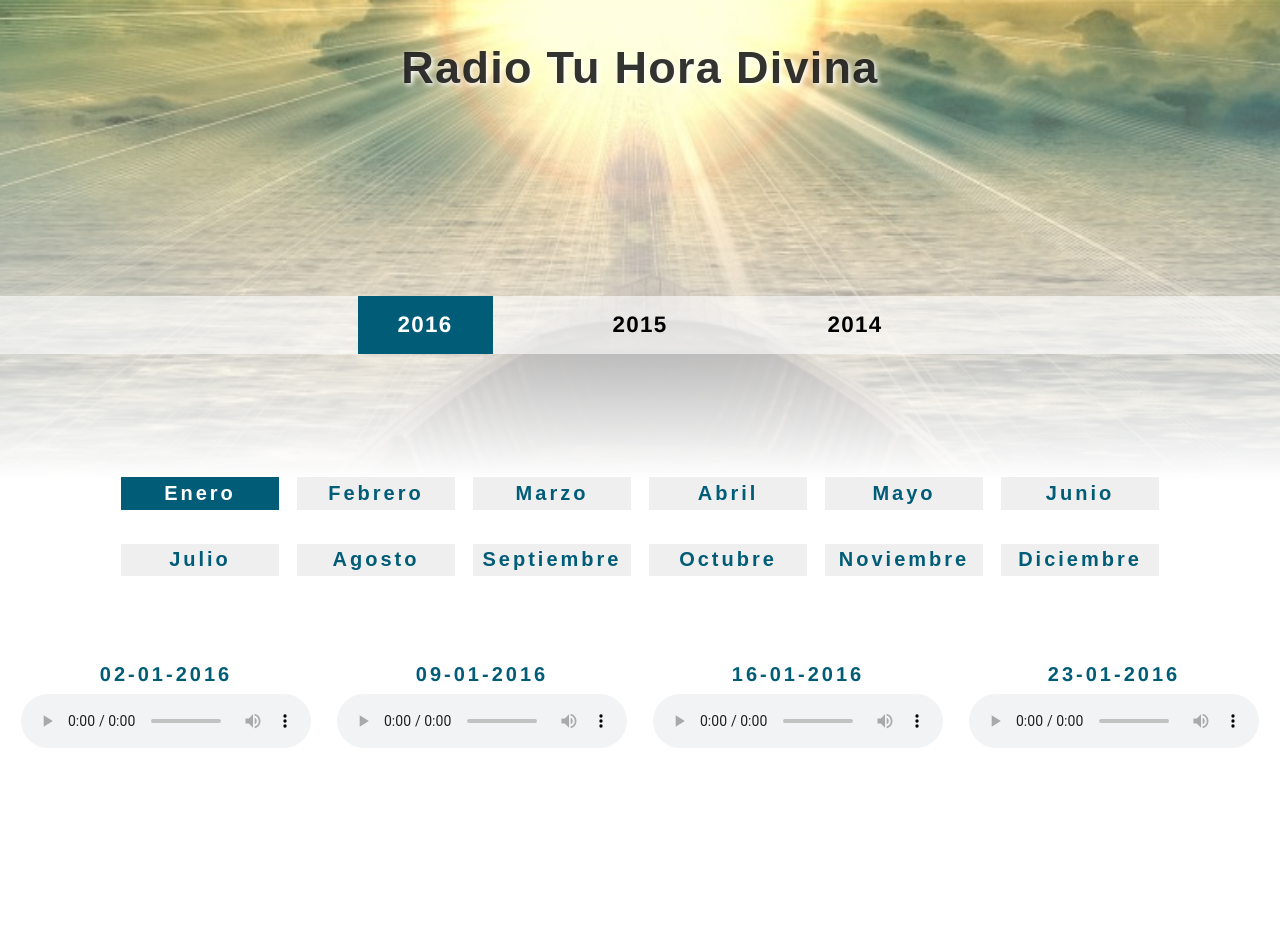
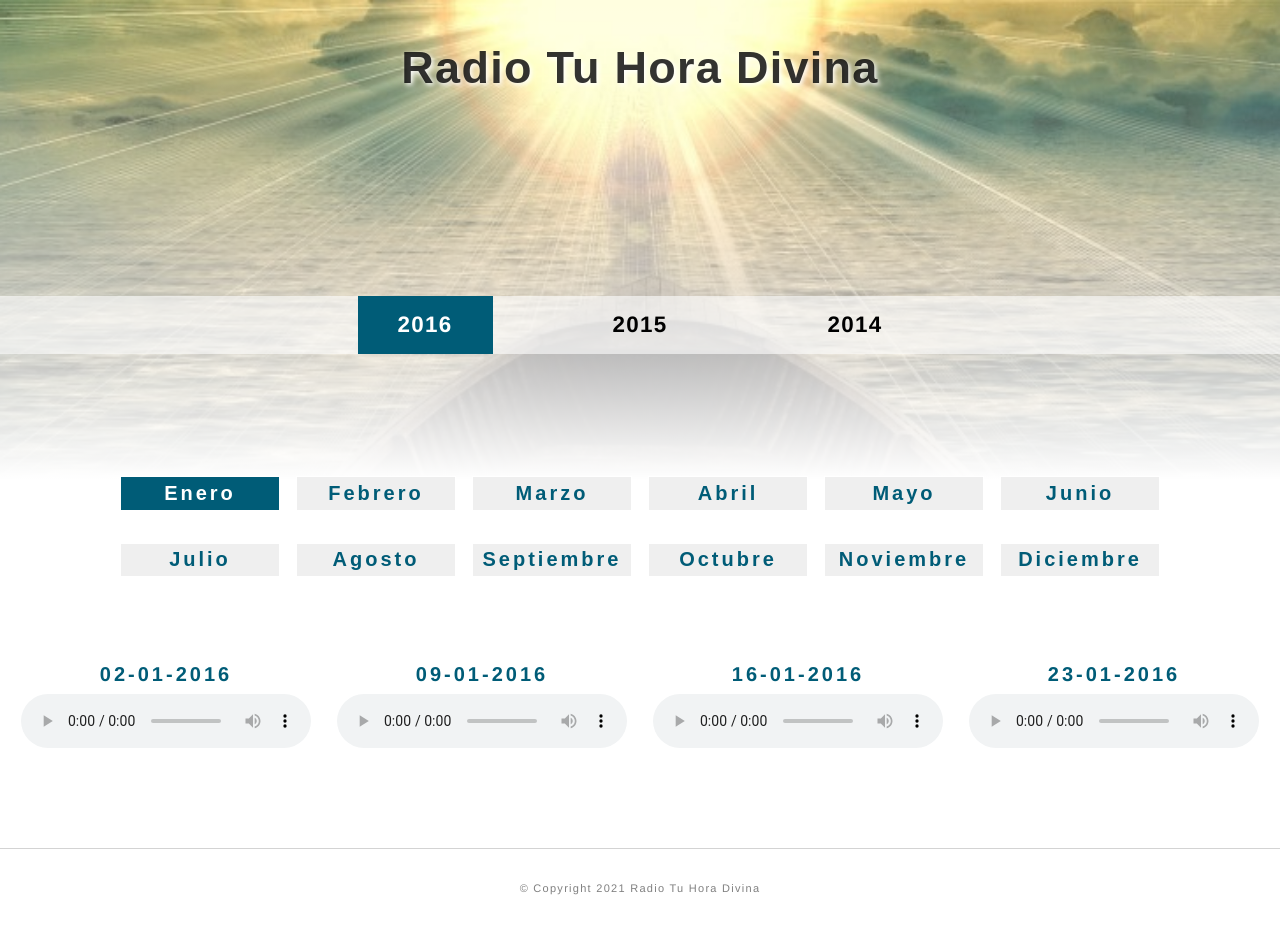
Before and after one commit to ari7946/radio-service, a React (Create React App) app in the folder tuhoradivina/: page / in a window 1280 px wide. Before the commit the page ends 848 px from the top, so only its background shows below. Built offline with nearby package versions, Linux system fonts and the light colour scheme.

Commit message:
Add stick footer and add copyright

```diff
--- a/tuhoradivina/src/App.js
+++ b/tuhoradivina/src/App.js
@@ -43,11 +43,10 @@ function App() {
   }
 
   return (
-    <>
+    <div className="main-container">
       <Header
         handleYear={handleYear}
       />
-      <div className="main-container">
       <Switch>
         <Route
           exact
@@ -66,9 +65,8 @@ function App() {
           )}
         />
       </Switch>
+      <Footer className="footer-content"/>
     </div>
-      {/* <Footer /> */}
-    </>
   );
 }
 
--- a/tuhoradivina/src/App.scss
+++ b/tuhoradivina/src/App.scss
@@ -1,6 +1,8 @@
-
 .main-container {
   margin: 0 auto;
+  display: flex;
+  flex-direction: column;
+  min-height: 100vh;
 
 //   @media all and (max-width: 800px) {
 //     margin: 0;
@@ -15,3 +17,7 @@
 // 	background-size: cover;
 //   min-height: 100vh; */
 }
+
+  .main-wrapper {
+    flex-grow: 1;
+  }
--- a/tuhoradivina/src/components/footer/footer.component.js
+++ b/tuhoradivina/src/components/footer/footer.component.js
@@ -3,9 +3,9 @@ import './footer.styles.scss';
 
 const Footer = () => {
   return (
-    <div>
-      <div className="footer"></div>
-    </div>
+    <footer className='footer'>
+      &copy; Copyright 2021 Radio Tu Hora Divina
+    </footer>
   );
 }
 
--- a/tuhoradivina/src/components/footer/footer.styles.scss
+++ b/tuhoradivina/src/components/footer/footer.styles.scss
@@ -1,13 +1,14 @@
 
 .footer {
-  background-image: linear-gradient(to top, rgba(255, 255, 255, .4), rgba(255, 255, 255, 1)), url('../../assets/images/boat-water.png');
-  background-repeat: no-repeat;
-  background-position: center center;
-  // background-attachment: fixed;
-  -webkit-background-size: cover;
-  -moz-background-size: cover;
-  -o-background-size: cover;
-  background-size: cover;
-  height: 8rem;
-  width: 100%;
+  display: flex;
+  align-items: center;
+  justify-content: center;
+  border-top: 1px solid lightgrey;
+  height: 5rem;
+  color: gray;
+  font-size: 11px;
+
+  @media all and (max-width: 600px) {
+    margin-top: 5rem;
+  }
 }
--- a/tuhoradivina/src/components/main-content/main-content.component.js
+++ b/tuhoradivina/src/components/main-content/main-content.component.js
@@ -5,6 +5,7 @@ import Recent from '../recent/recent.component';
 import Navbar from '../nav/nav.component'
 import data from '../data/data';
 import './main-content.styles.scss'
+import Header from '../header/header.component'
 
 const MainContent = ({ allMonths, yearTitle, audioData, monthTitle, handleMonth, year, handleYear }) => {
   const [activeMonthSixteen, setActiveMonthSixteen] = useState('enero');
```
Lines whose indentation alone changed are shown as unchanged.
